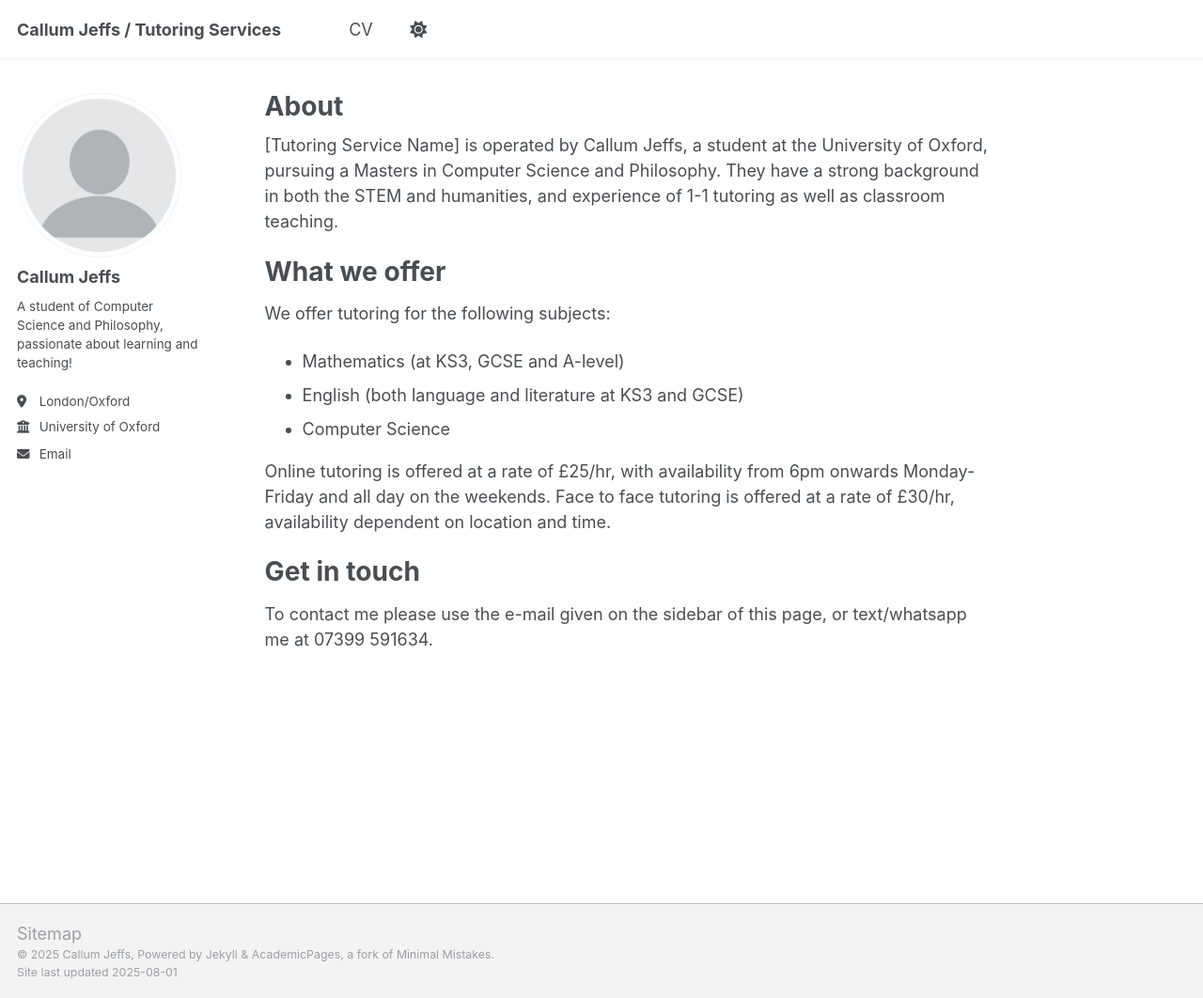
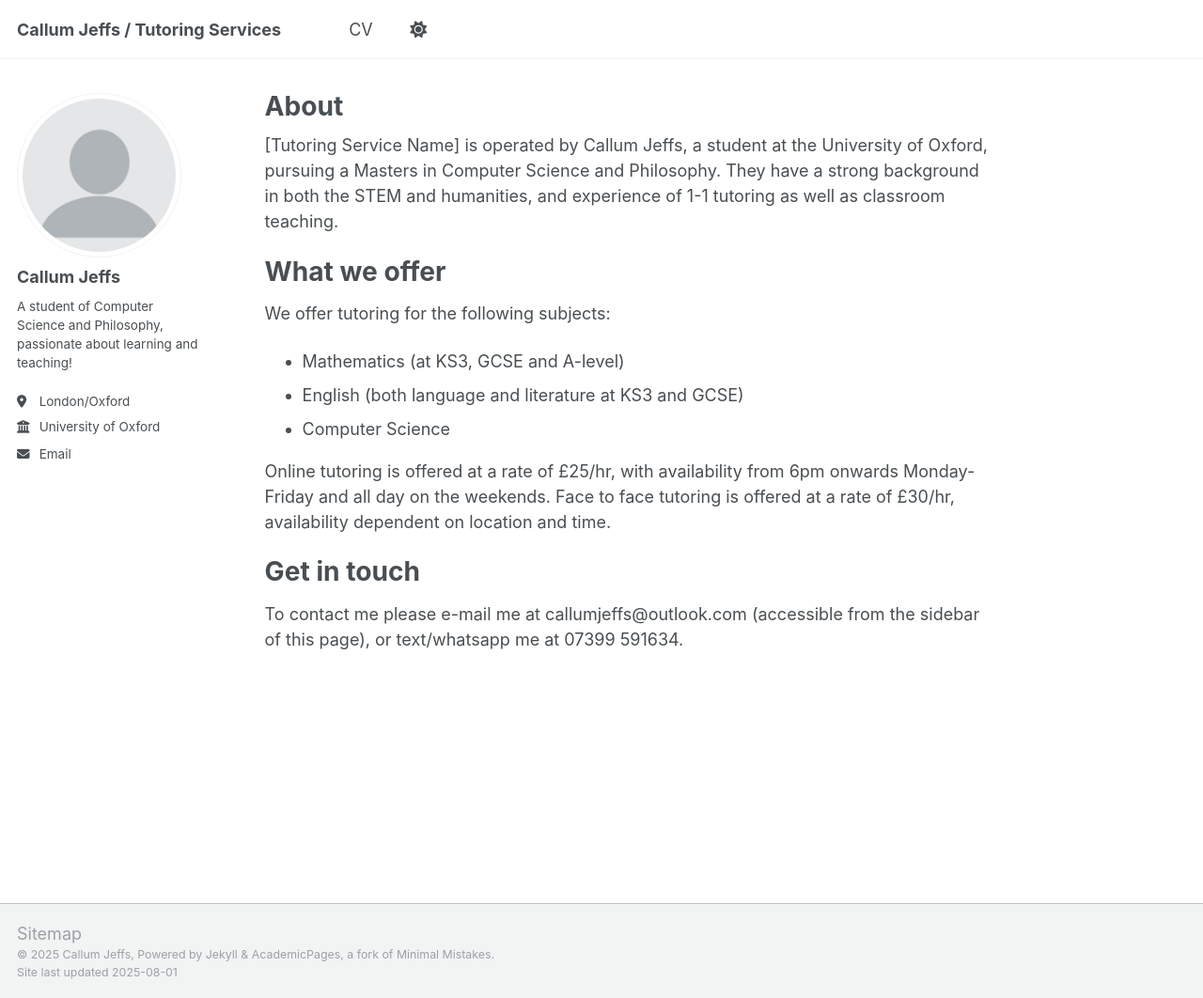
Before and after one commit to Mycotaur/Mycotaur.github.io, a Jekyll site: the page built from _pages/about.md, in a window 1280 px wide and 1062 px high. Shown: the whole window at 94% size. Built offline with Jekyll 4.4.1, drawn with Linux system fonts in a browser that asks for light colours; a script that is not in the unit is left out.

Commit message:
Update about.md

```diff
--- a/_pages/about.md
+++ b/_pages/about.md
@@ -23,4 +23,4 @@ Face to face tutoring is offered at a rate of £30/hr, availability dependent on
 Get in touch
 =====
 
-To contact me please use the e-mail given on the sidebar of this page, or text/whatsapp me at 07399 591634.
+To contact me please e-mail me at callumjeffs@outlook.com (accessible from the sidebar of this page), or text/whatsapp me at 07399 591634.
```
